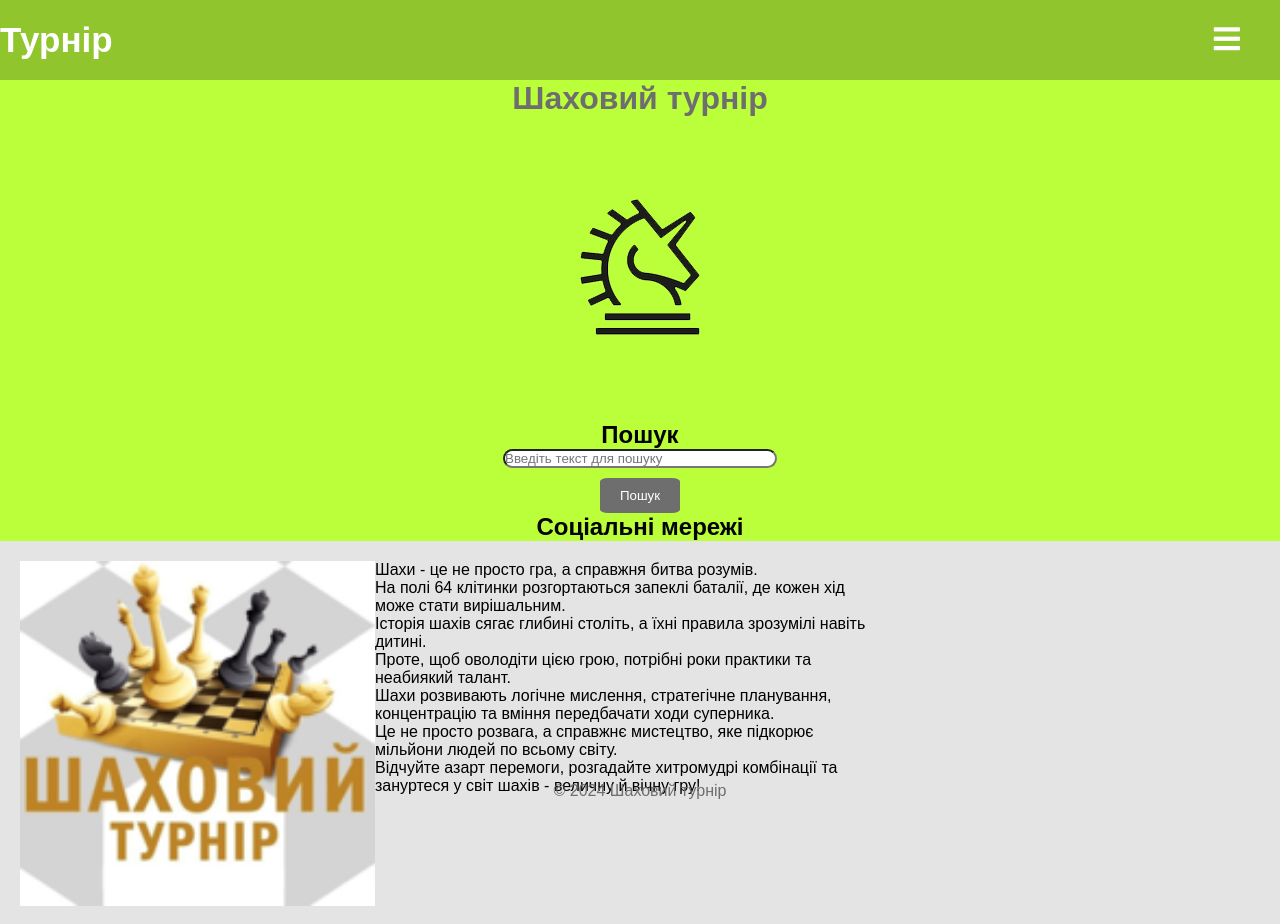
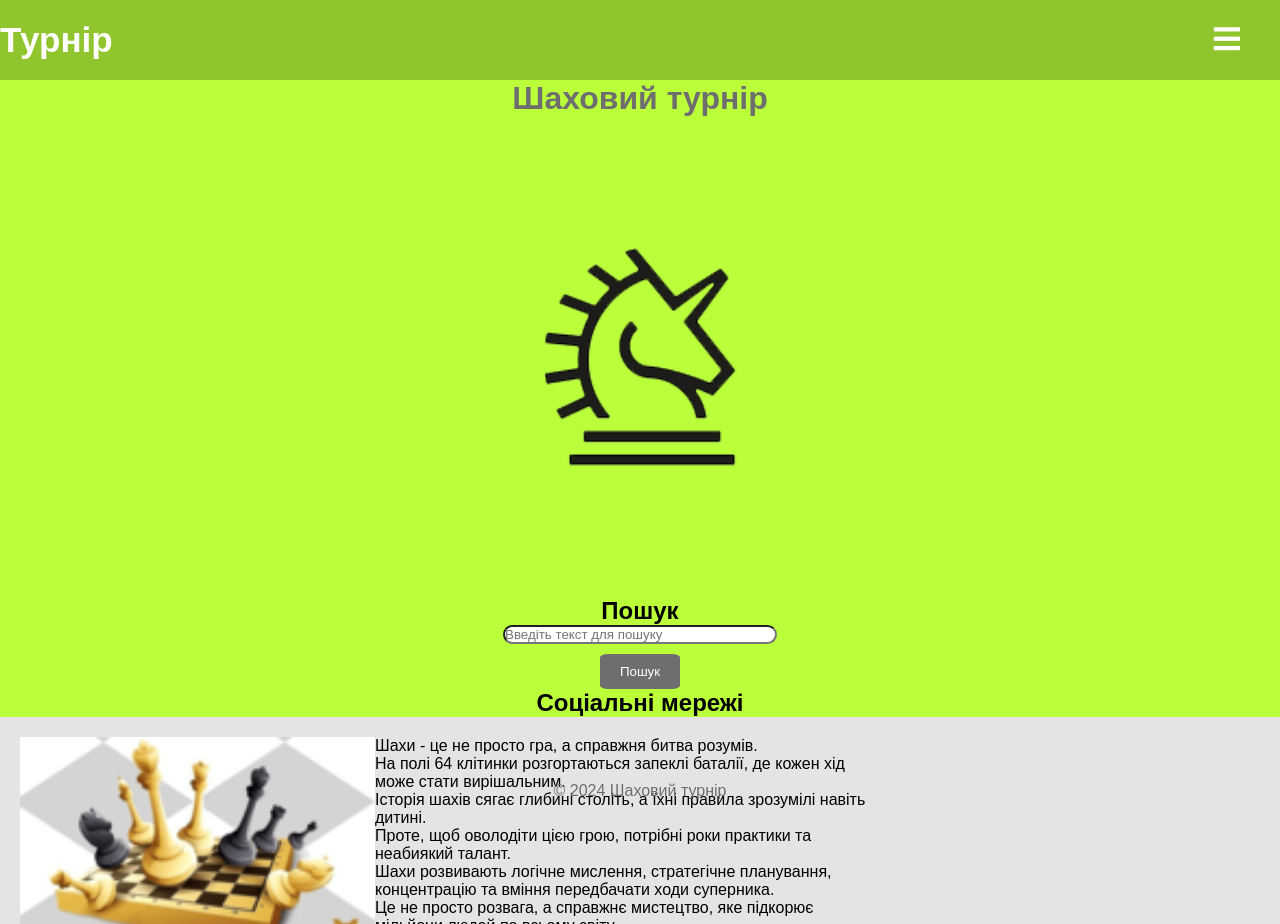
Before and after one commit to rostislaim/Rostik, a plain HTML site: page index.html in a window 1280 px wide. Shown: the top 924 px of the page. Drawn offline with Linux system fonts and the light colour scheme.

Commit message:
Update index.html

```diff
--- a/index.html
+++ b/index.html
@@ -31,7 +31,7 @@
     </nav>
     <header>
         <h1>Шаховий турнір</h1>
-        <img src="img/chess logo.png" alt="Логотип шахового турніру">
+			<img src="img/chess logo.png" alt="Логотип шахового турніру" style="width: 50%; height: auto; display: block; margin: 0 auto;">
         <aside>
             <h2>Пошук</h2>
             <form action="#">
```
